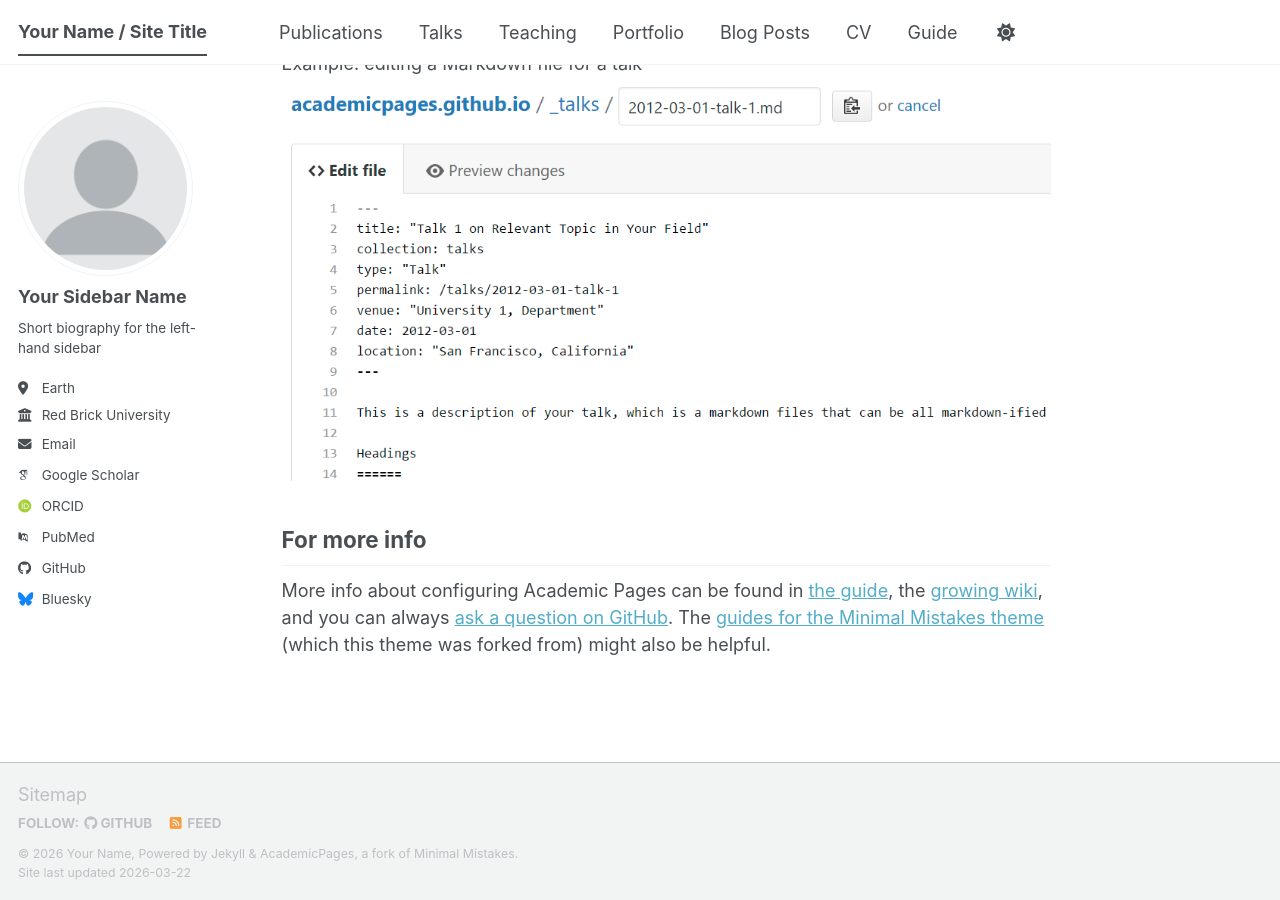
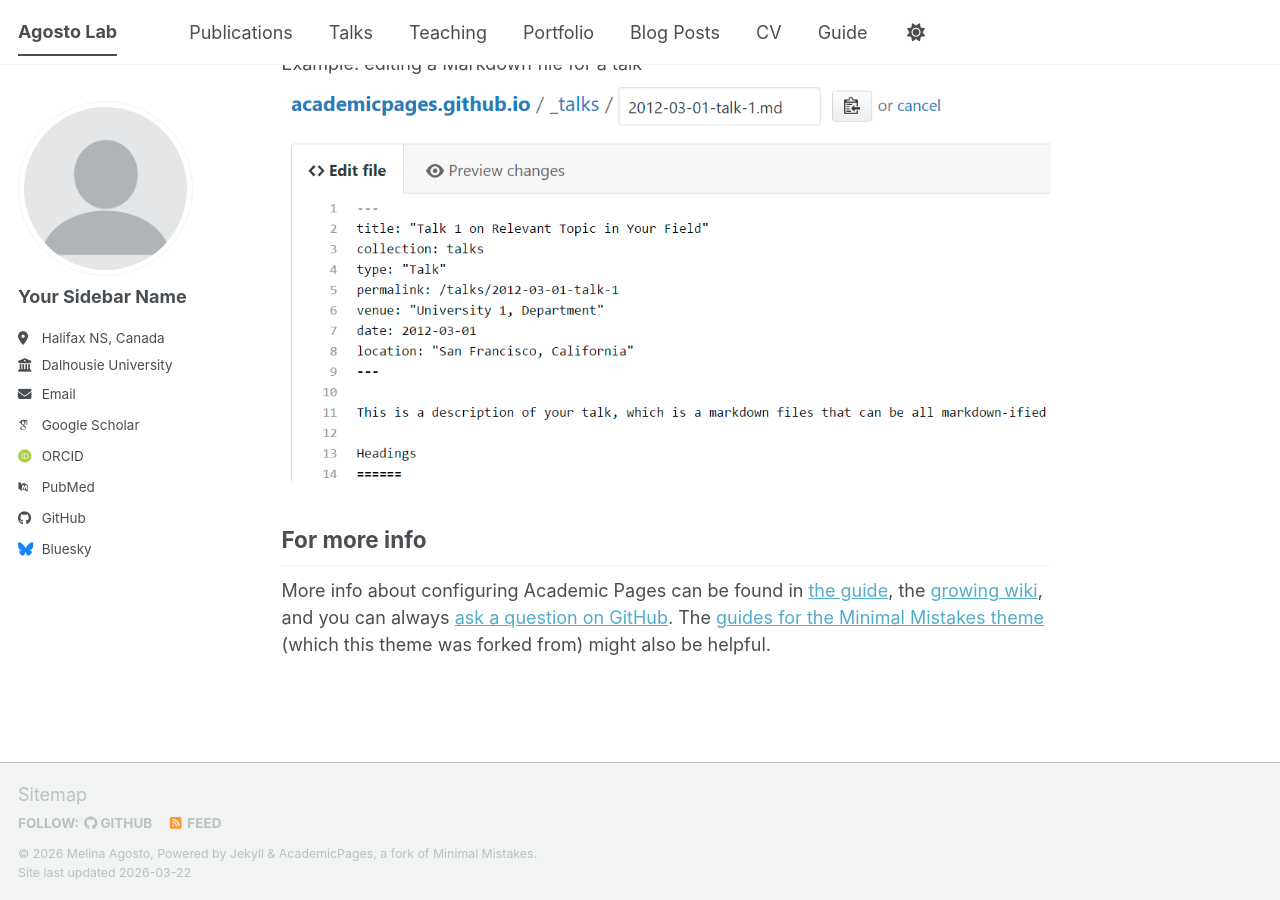
Before and after one commit to agostolab/agostolab.github.io, a Jekyll site: the page built from _pages/about.md, in a window 1280 px wide and 900 px high, scrolled down 2720 px. Built offline with Jekyll 4.4.1, drawn with Linux system fonts in a browser that asks for light colours; some web fonts are replaced; a script bundle is joined from its source files by our own code; library files that are not in the unit come from our copies.

Commit message:
Update _config.yml

```diff
--- a/_config.yml
+++ b/_config.yml
@@ -9,14 +9,14 @@
 # Basic Site Settings
 locale                   : "en-US"
 site_theme               : "default" # The available themes options are "default", "air", "sunrise", "mint", "dirt" and "contrast"
-title                    : "Your Name / Site Title"
+title                    : "Agosto Lab"
 title_separator          : "-"
-name                     : &name "Your Name"
-description              : &description "Your Name's academic portfolio"   # Update this with a general description of your site, this is the default if not overridden by a page
-url                      : https://academicpages.github.io # The base hostname & protocol for your site e.g. "https://[your GitHub username].github.io",
+name                     : &name "Melina Agosto"
+description              : &description "Lab site"   # Update this with a general description of your site, this is the default if not overridden by a page
+url                      : https://agostolab.github.io # The base hostname & protocol for your site e.g. "https://[your GitHub username].github.io",
                                                            # or if you already have some other page hosted on Github then use "https://[your GitHub username].github.io/[Your Repo Name]"
 baseurl                  : "" # the subpath of your site, e.g. "/blog"
-repository               : "academicpages/academicpages.github.io"
+repository               : "agostolab/agostolab.github.io"
 
 # Site Author - The following control what appear as part of the author content on the side bar.
 #               If a field is blank the icon and link will not appear, otherwise it will be shown.
@@ -26,22 +26,22 @@
   avatar           : "profile.png"
   name             : "Your Sidebar Name"
   pronouns         : # example: "she/her"
-  bio              : "Short biography for the left-hand sidebar"
-  location         : "Earth"
-  employer         : "Red Brick University"
+  bio              : ""
+  location         : "Halifax NS, Canada"
+  employer         : "Dalhousie University"
   uri              : # URL
   email            : "none@example.org"
 
   # Academic websites
   academia         : # URL
   arxiv            : # URL - Update with the correct link to your profile
-  googlescholar    : "https://scholar.google.com/citations?user=PS_CX0AAAAAJ"
+  googlescholar    : "https://scholar.google.com/citations?user=4p1sxK0AAAAJ&hl=en"
   inspire-hep      : # URL
   impactstory      : # URL
-  orcid            : "https://orcid.org/yourorcidurl"
+  orcid            : ""
   semantic         : # URL
   ssrn             : # URL
-  pubmed           : "https://www.ncbi.nlm.nih.gov/pubmed/?term=john+snow"
+  pubmed           : "https://www.ncbi.nlm.nih.gov/myncbi/1RQsgwxEdkD59/bibliography/public/"
   researchgate     : # URL
   scopus           : # URL
   zotero           : # URL
@@ -51,13 +51,13 @@
   bitbucket        : # Username - Update with your username on the site
   codepen          : # Username
   dribbble         : # Username
-  github           : "academicpages"
+  github           : ""
   kaggle           : # Username
   stackoverflow    : # User number or user number and name (i.e., use "1" or "1/jeff-atwood")
 
   # Social media
   artstation       : # Username
-  bluesky          : "bsky.app" # Replace this with you Bluesky username
+  bluesky          : "agostolab" # Replace this with you Bluesky username
   facebook         : # Username
   flickr           : # Username
   foursquare       : # Username
```
